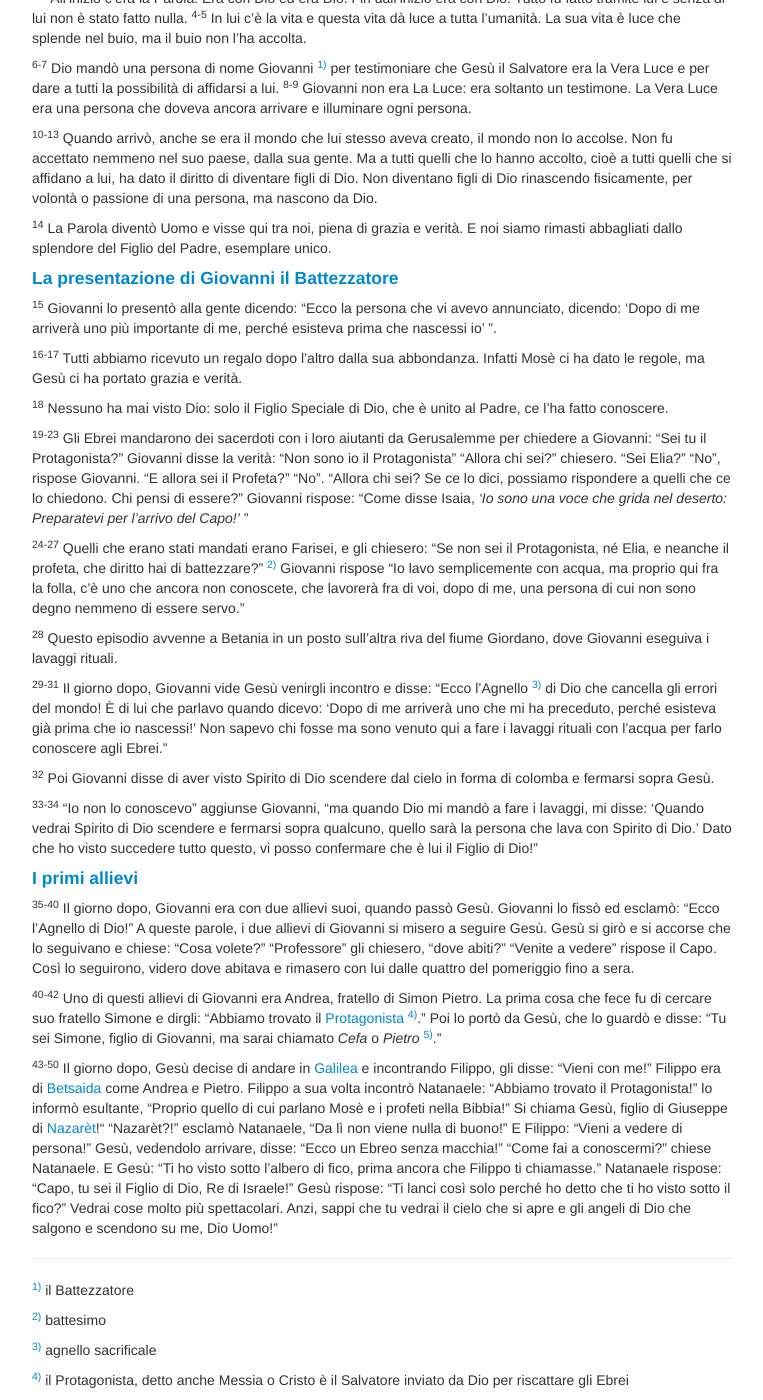
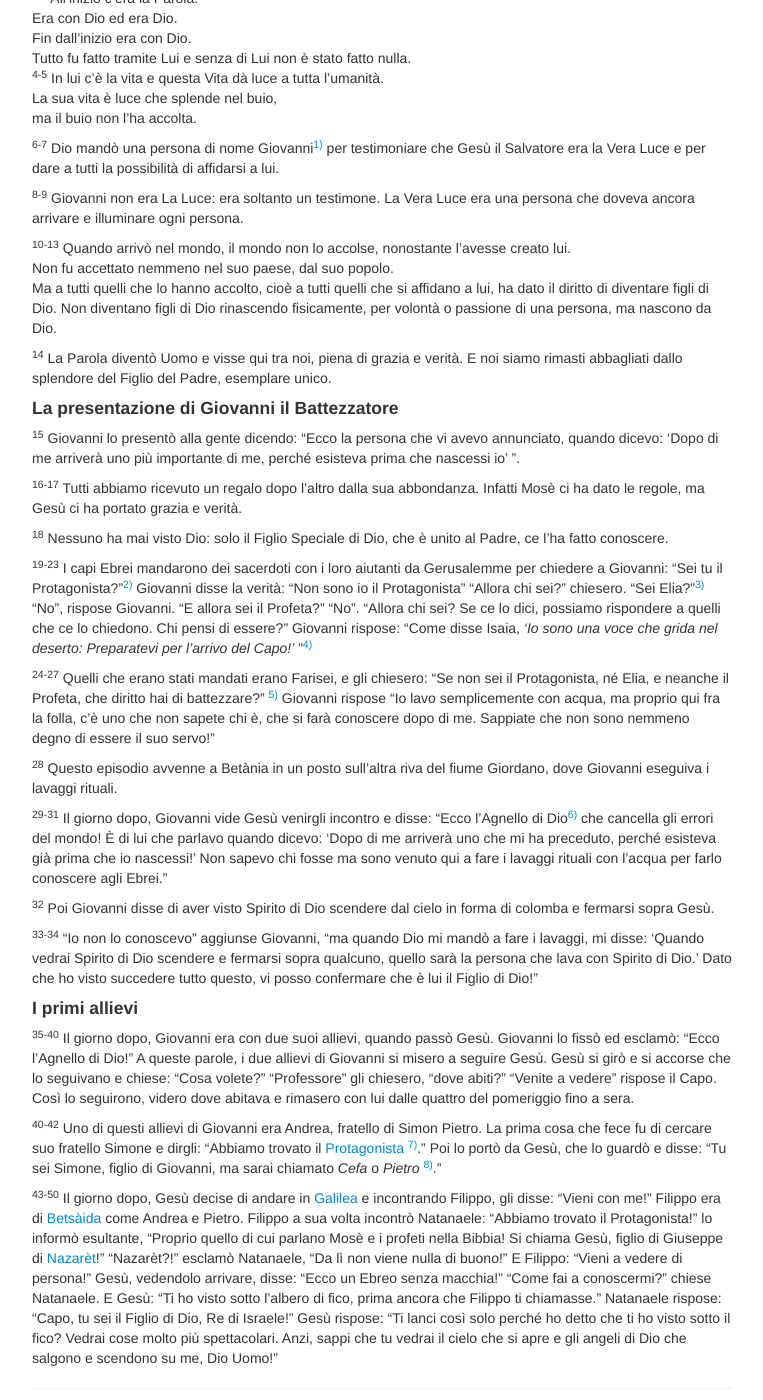
Before and after one commit to pachialu/giovanni_pages, a Jekyll site: the page built from pages/gv01.md, in a window 1280 px wide and 1400 px high, scrolled down 256 px. Shown: the whole window, without its empty margins (258-1021 px from the left). Built offline with Jekyll 4.4.1, drawn with Linux system fonts in a browser that asks for light colours; some of the changed text lies outside the part shown.

Commit message:
nuova versione giovanni
prove preliminari di aggiornamento

```diff
--- a/pages/gv01.md
+++ b/pages/gv01.md
@@ -1,71 +1,155 @@
 ---
 layout: page
-title: Giovanni 1
+title: 1
 ---
-
- [avanti ->](gv02.html)
+[avanti ->](gv02.html)
 
 ------------------------------------------------------------------------
-#### <a href="" id="introduzione">Introduzione</a>
+#### Introduzione
 
 <sup>1-3</sup> All'inizio c'era la Parola.
 Era con Dio ed era Dio.
 Fin dall'inizio era con Dio.
-Tutto fu fatto tramite lui e senza di lui non è stato fatto nulla.
-<sup>4-5</sup> In lui c'è la vita e questa vita dà luce a tutta l'umanità.
+Tutto fu fatto tramite Lui e senza di Lui non è stato fatto nulla.
+<sup>4-5</sup> In lui c'è la vita e questa Vita dà luce a tutta
+l'umanità.
 La sua vita è luce che splende nel buio,
 ma il buio non l'ha accolta.
 
-<sup>6-7</sup> Dio mandò una persona di nome Giovanni <sup><a href="#fn__1" id="fnt__1" class="fn_top">1)</a></sup> per testimoniare che Gesù il Salvatore era la Vera Luce e per dare a tutti la possibilità di affidarsi a lui. <sup>8-9</sup> Giovanni non era La Luce: era soltanto un testimone. La Vera Luce era una persona che doveva ancora arrivare e illuminare ogni persona.
+<sup>6-7</sup> Dio mandò una persona di nome
+Giovanni<sup><a href="#fn__1" id="fnt__1" class="fn_top">1)</a></sup>
+per testimoniare che Gesù il Salvatore era la Vera Luce e per dare a
+tutti la possibilità di affidarsi a lui.
 
-<sup>10-13</sup> Quando arrivò, anche se era il mondo che lui stesso aveva creato, il mondo non lo accolse.
-Non fu accettato nemmeno nel suo paese, dalla sua gente.
-Ma a tutti quelli che lo hanno accolto, cioè a tutti quelli che si affidano a lui, ha dato il diritto di diventare figli di Dio. Non diventano figli di Dio rinascendo fisicamente, per volontà o passione di una persona, ma nascono da Dio.
+<sup>8-9</sup> Giovanni non era La Luce: era soltanto un testimone. La
+Vera Luce era una persona che doveva ancora arrivare e illuminare ogni
+persona.
 
-<sup>14</sup> La Parola diventò Uomo e visse qui tra noi, piena di grazia e verità. E noi siamo rimasti abbagliati dallo splendore del Figlio del Padre, esemplare unico.
+<sup>10-13</sup> Quando arrivò nel mondo, il mondo non lo accolse,
+nonostante l'avesse creato lui.
+Non fu accettato nemmeno nel suo paese, dal suo popolo.
+Ma a tutti quelli che lo hanno accolto, cioè a tutti quelli che si
+affidano a lui, ha dato il diritto di diventare figli di Dio. Non
+diventano figli di Dio rinascendo fisicamente, per volontà o passione di
+una persona, ma nascono da Dio.
 
-#### <a href="" id="la_presentazione_di_giovanni_il_battezzatore">La presentazione di Giovanni il Battezzatore</a>
+<sup>14</sup> La Parola diventò Uomo e visse qui tra noi, piena di
+grazia e verità. E noi siamo rimasti abbagliati dallo splendore del
+Figlio del Padre, esemplare unico.
 
-<sup>15</sup> Giovanni lo presentò alla gente dicendo: “Ecco la persona che vi avevo annunciato, dicendo: 'Dopo di me arriverà uno più importante di me, perché esisteva prima che nascessi io' ”.
+#### La presentazione di Giovanni il Battezzatore
 
-<sup>16-17</sup> Tutti abbiamo ricevuto un regalo dopo l'altro dalla sua abbondanza. Infatti Mosè ci ha dato le regole, ma Gesù ci ha portato grazia e verità.
+<sup>15</sup> Giovanni lo presentò alla gente dicendo: “Ecco la persona
+che vi avevo annunciato, quando dicevo: 'Dopo di me arriverà uno più
+importante di me, perché esisteva prima che nascessi io' ”.
 
-<sup>18</sup> Nessuno ha mai visto Dio: solo il Figlio Speciale di Dio, che è unito al Padre, ce l'ha fatto conoscere.
+<sup>16-17</sup> Tutti abbiamo ricevuto un regalo dopo l'altro dalla sua
+abbondanza. Infatti Mosè ci ha dato le regole, ma Gesù ci ha portato
+grazia e verità.
 
-<sup>19-23</sup> Gli Ebrei mandarono dei sacerdoti con i loro aiutanti da Gerusalemme per chiedere a Giovanni: “Sei tu il Protagonista?” Giovanni disse la verità: “Non sono io il Protagonista” “Allora chi sei?” chiesero. “Sei Elia?” “No”, rispose Giovanni. “E allora sei il Profeta?” “No”. “Allora chi sei? Se ce lo dici, possiamo rispondere a quelli che ce lo chiedono. Chi pensi di essere?” Giovanni rispose: “Come disse Isaia, *'Io sono una voce che grida nel deserto: Preparatevi per l'arrivo del Capo!'* ”
+<sup>18</sup> Nessuno ha mai visto Dio: solo il Figlio Speciale di Dio,
+che è unito al Padre, ce l'ha fatto conoscere.
 
-<sup>24-27</sup> Quelli che erano stati mandati erano Farisei, e gli chiesero: “Se non sei il Protagonista, né Elia, e neanche il profeta, che diritto hai di battezzare?” <sup><a href="#fn__2" id="fnt__2" class="fn_top">2)</a></sup> Giovanni rispose “Io lavo semplicemente con acqua, ma proprio qui fra la folla, c'è uno che ancora non conoscete, che lavorerà fra di voi, dopo di me, una persona di cui non sono degno nemmeno di essere servo.”
+<sup>19-23</sup> I capi Ebrei mandarono dei sacerdoti con i loro
+aiutanti da Gerusalemme per chiedere a Giovanni: “Sei tu il
+Protagonista?”<sup><a href="#fn__2" id="fnt__2" class="fn_top">2)</a></sup>
+Giovanni disse la verità: “Non sono io il Protagonista” “Allora chi
+sei?” chiesero. “Sei
+Elia?”<sup><a href="#fn__3" id="fnt__3" class="fn_top">3)</a></sup>
+“No”, rispose Giovanni. “E allora sei il Profeta?” “No”. “Allora chi
+sei? Se ce lo dici, possiamo rispondere a quelli che ce lo chiedono. Chi
+pensi di essere?” Giovanni rispose: “Come disse Isaia, *'Io sono una
+voce che grida nel deserto: Preparatevi per l'arrivo del Capo!'*
+”<sup><a href="#fn__4" id="fnt__4" class="fn_top">4)</a></sup>
 
-<sup>28</sup> Questo episodio avvenne a Betania in un posto sull'altra riva del fiume Giordano, dove Giovanni eseguiva i lavaggi rituali.
+<sup>24-27</sup> Quelli che erano stati mandati erano Farisei, e gli
+chiesero: “Se non sei il Protagonista, né Elia, e neanche il Profeta,
+che diritto hai di battezzare?”
+<sup><a href="#fn__5" id="fnt__5" class="fn_top">5)</a></sup> Giovanni
+rispose “Io lavo semplicemente con acqua, ma proprio qui fra la folla,
+c'è uno che non sapete chi è, che si farà conoscere dopo di me. Sappiate
+che non sono nemmeno degno di essere il suo servo!”
 
-<sup>29-31</sup> Il giorno dopo, Giovanni vide Gesù venirgli incontro e disse: “Ecco l'Agnello <sup><a href="#fn__3" id="fnt__3" class="fn_top">3)</a></sup> di Dio che cancella gli errori del mondo! È di lui che parlavo quando dicevo: 'Dopo di me arriverà uno che mi ha preceduto, perché esisteva già prima che io nascessi!' Non sapevo chi fosse ma sono venuto qui a fare i lavaggi rituali con l'acqua per farlo conoscere agli Ebrei.”
+<sup>28</sup> Questo episodio avvenne a Betània in un posto sull'altra
+riva del fiume Giordano, dove Giovanni eseguiva i lavaggi rituali.
 
-<sup>32</sup> Poi Giovanni disse di aver visto Spirito di Dio scendere dal cielo in forma di colomba e fermarsi sopra Gesù.
+<sup>29-31</sup> Il giorno dopo, Giovanni vide Gesù venirgli incontro e
+disse: “Ecco l'Agnello di
+Dio<sup><a href="#fn__6" id="fnt__6" class="fn_top">6)</a></sup> che
+cancella gli errori del mondo! È di lui che parlavo quando dicevo: 'Dopo
+di me arriverà uno che mi ha preceduto, perché esisteva già prima che io
+nascessi!' Non sapevo chi fosse ma sono venuto qui a fare i lavaggi
+rituali con l'acqua per farlo conoscere agli Ebrei.”
 
-<sup>33-34</sup> “Io non lo conoscevo” aggiunse Giovanni, “ma quando Dio mi mandò a fare i lavaggi, mi disse: 'Quando vedrai Spirito di Dio scendere e fermarsi sopra qualcuno, quello sarà la persona che lava con Spirito di Dio.' Dato che ho visto succedere tutto questo, vi posso confermare che è lui il Figlio di Dio!”
+<sup>32</sup> Poi Giovanni disse di aver visto Spirito di Dio scendere
+dal cielo in forma di colomba e fermarsi sopra Gesù.
 
-#### <a href="" id="i_primi_allievi">I primi allievi</a>
+<sup>33-34</sup> “Io non lo conoscevo” aggiunse Giovanni, “ma quando Dio
+mi mandò a fare i lavaggi, mi disse: 'Quando vedrai Spirito di Dio
+scendere e fermarsi sopra qualcuno, quello sarà la persona che lava con
+Spirito di Dio.' Dato che ho visto succedere tutto questo, vi posso
+confermare che è lui il Figlio di Dio!”
 
-<sup>35-40</sup> Il giorno dopo, Giovanni era con due allievi suoi, quando passò Gesù. Giovanni lo fissò ed esclamò: “Ecco l'Agnello di Dio!” A queste parole, i due allievi di Giovanni si misero a seguire Gesù. Gesù si girò e si accorse che lo seguivano e chiese: “Cosa volete?” “Professore” gli chiesero, “dove abiti?” “Venite a vedere” rispose il Capo. Così lo seguirono, videro dove abitava e rimasero con lui dalle quattro del pomeriggio fino a sera.
+#### I primi allievi
 
-<sup>40-42</sup> Uno di questi allievi di Giovanni era Andrea, fratello di Simon Pietro. La prima cosa che fece fu di cercare suo fratello Simone e dirgli: “Abbiamo trovato il <a href="g/protagonista" class="wikilink2" title="Protagonista">Protagonista</a> <sup><a href="#fn__4" id="fnt__4" class="fn_top">4)</a></sup>.” Poi lo portò da Gesù, che lo guardò e disse: “Tu sei Simone, figlio di Giovanni, ma sarai chiamato *Cefa* o *Pietro* <sup><a href="#fn__5" id="fnt__5" class="fn_top">5)</a></sup>.”
+<sup>35-40</sup> Il giorno dopo, Giovanni era con due suoi allievi,
+quando passò Gesù. Giovanni lo fissò ed esclamò: “Ecco l'Agnello di
+Dio!” A queste parole, i due allievi di Giovanni si misero a seguire
+Gesù. Gesù si girò e si accorse che lo seguivano e chiese: “Cosa
+volete?” “Professore” gli chiesero, “dove abiti?” “Venite a vedere”
+rispose il Capo. Così lo seguirono, videro dove abitava e rimasero con
+lui dalle quattro del pomeriggio fino a sera.
 
-<sup>43-50</sup> Il giorno dopo, Gesù decise di andare in <a href="p/galilea" class="wikilink2" title="Galilea">Galilea</a> e incontrando Filippo, gli disse: “Vieni con me!” Filippo era di <a href="betsaida" class="wikilink2" title="Betsaida">Betsaida</a> come Andrea e Pietro. Filippo a sua volta incontrò Natanaele: “Abbiamo trovato il Protagonista!” lo informò esultante, “Proprio quello di cui parlano Mosè e i profeti nella Bibbia!” Si chiama Gesù, figlio di Giuseppe di <a href="nazaret" class="wikilink2" title="Nazarèt">Nazarèt</a>!“ “Nazarèt?!” esclamò Natanaele, “Da lì non viene nulla di buono!” E Filippo: “Vieni a vedere di persona!” Gesù, vedendolo arrivare, disse: “Ecco un Ebreo senza macchia!” “Come fai a conoscermi?” chiese Natanaele. E Gesù: “Ti ho visto sotto l'albero di fico, prima ancora che Filippo ti chiamasse.” Natanaele rispose: “Capo, tu sei il Figlio di Dio, Re di Israele!” Gesù rispose: “Ti lanci così solo perché ho detto che ti ho visto sotto il fico?” Vedrai cose molto più spettacolari. Anzi, sappi che tu vedrai il cielo che si apre e gli angeli di Dio che salgono e scendono su me, Dio Uomo!”
+<sup>40-42</sup> Uno di questi allievi di Giovanni era Andrea, fratello
+di Simon Pietro. La prima cosa che fece fu di cercare suo fratello
+Simone e dirgli: “Abbiamo trovato il
+<a href="g/protagonista" class="wikilink2" title="g:protagonista">Protagonista</a>
+<sup><a href="#fn__7" id="fnt__7" class="fn_top">7)</a></sup>.” Poi lo
+portò da Gesù, che lo guardò e disse: “Tu sei Simone, figlio di
+Giovanni, ma sarai chiamato *Cefa* o *Pietro*
+<sup><a href="#fn__8" id="fnt__8" class="fn_top">8)</a></sup>.”
+
+<sup>43-50</sup> Il giorno dopo, Gesù decise di andare in
+<a href="p/galilea" class="wikilink2" title="p:galilea">Galilea</a> e
+incontrando Filippo, gli disse: “Vieni con me!” Filippo era di
+<a href="betsaida" class="wikilink2" title="betsaida">Betsàida</a> come
+Andrea e Pietro. Filippo a sua volta incontrò Natanaele: “Abbiamo
+trovato il Protagonista!” lo informò esultante, “Proprio quello di cui
+parlano Mosè e i profeti nella Bibbia! Si chiama Gesù, figlio di
+Giuseppe di
+<a href="nazaret" class="wikilink2" title="nazaret">Nazarèt</a>!”
+“Nazarèt?!” esclamò Natanaele, “Da lì non viene nulla di buono!” E
+Filippo: “Vieni a vedere di persona!” Gesù, vedendolo arrivare, disse:
+“Ecco un Ebreo senza macchia!” “Come fai a conoscermi?” chiese
+Natanaele. E Gesù: “Ti ho visto sotto l'albero di fico, prima ancora che
+Filippo ti chiamasse.” Natanaele rispose: “Capo, tu sei il Figlio di
+Dio, Re di Israele!” Gesù rispose: “Ti lanci così solo perché ho detto
+che ti ho visto sotto il fico? Vedrai cose molto più spettacolari. Anzi,
+sappi che tu vedrai il cielo che si apre e gli angeli di Dio che salgono
+e scendono su me, Dio Uomo!”
 
 ------------------------------------------------------------------------
 <sup><a href="#fnt__1" id="fn__1" class="fn_bot">1)</a></sup>
 il Battezzatore
 
-<sup><a href="#fnt__2" id="fn__2" class="fn_bot">2)</a></sup>
-battesimo
+<sup><a href="#fnt__2" id="fn__2" class="fn_bot">2)</a></sup> ,
+<sup><a href="#fnt__7" id="fn__7" class="fn_bot">7)</a></sup>
+il Protagonista, detto anche Messia o Cristo è il Salvatore inviato da
+Dio per riscattare gli Ebrei
 
 <sup><a href="#fnt__3" id="fn__3" class="fn_bot">3)</a></sup>
-agnello sacrificale
+un messaggero di Dio della Bibbia
 
 <sup><a href="#fnt__4" id="fn__4" class="fn_bot">4)</a></sup>
-il Protagonista, detto anche Messia o Cristo è il Salvatore inviato da Dio per riscattare gli Ebrei
+Isaia 40:3
 
 <sup><a href="#fnt__5" id="fn__5" class="fn_bot">5)</a></sup>
+vedi battesimo
+
+<sup><a href="#fnt__6" id="fn__6" class="fn_bot">6)</a></sup>
+l'agnello che si uccideva in offerta a Dio
+
+<sup><a href="#fnt__8" id="fn__8" class="fn_bot">8)</a></sup>
 in ebraico *cefa* vuol dire pietra
 
 ------------------------------------------------------------------------
```
Also changed, not shown: index.md (+21 -4 lines).
